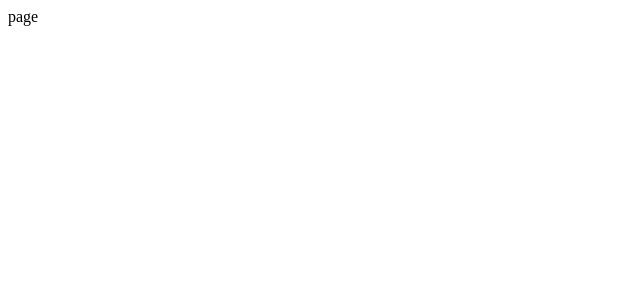
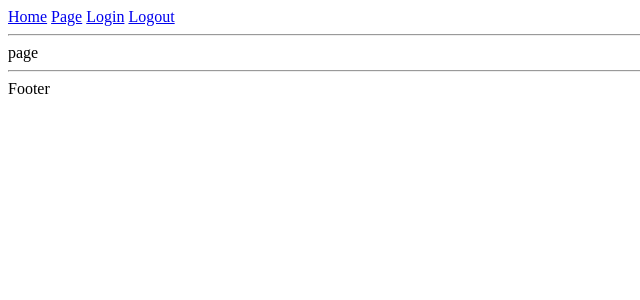
Before and after one commit to bgpark82/editx, a React (Create React App) app in the folder front/: page /page in a window 1280 px wide. Shown: the top 300 px of the page, without its empty margins (0-640 px from the left). Built offline with nearby package versions, Linux system fonts and the light colour scheme.

Commit message:
06. header, footer

```diff
--- a/front/src/App.js
+++ b/front/src/App.js
@@ -4,16 +4,21 @@ import { BrowserRouter as Router, Route, Switch } from "react-router-dom";
 import Home from "./component/home/Home";
 import E404 from "./component/error/404";
 import Page from "./component/page/Page";
+import Header from "./component/section/Header";
+import Footer from "./component/section/Footer";
 
 function App() {
   return (
     <Router>
+      <Header />
       <Switch>
         <Route path="/" exact component={Login} />
+        <Route path="/login" component={Login} />
         <Route path="/home/:name" component={Home} />
         <Route path="/page" component={Page} />
         <Route component={E404} />
       </Switch>
+      <Footer />
     </Router>
   );
 }
--- /dev/null
+++ b/front/src/component/section/Footer.js
@@ -0,0 +1,11 @@
+import React, { Component } from "react";
+
+export default class Footer extends Component {
+  render() {
+    return (
+      <div>
+        <hr /> Footer
+      </div>
+    );
+  }
+}
--- /dev/null
+++ b/front/src/component/section/Header.js
@@ -0,0 +1,16 @@
+import React, { Component } from "react";
+import { Link } from "react-router-dom";
+
+export default class Header extends Component {
+  render() {
+    return (
+      <div>
+        <Link to="/home">Home</Link>&nbsp;
+        <Link to="/page">Page</Link>&nbsp;
+        <Link to="/login">Login</Link>&nbsp;
+        <Link to="/logout">Logout</Link>&nbsp;
+        <hr />
+      </div>
+    );
+  }
+}
```
